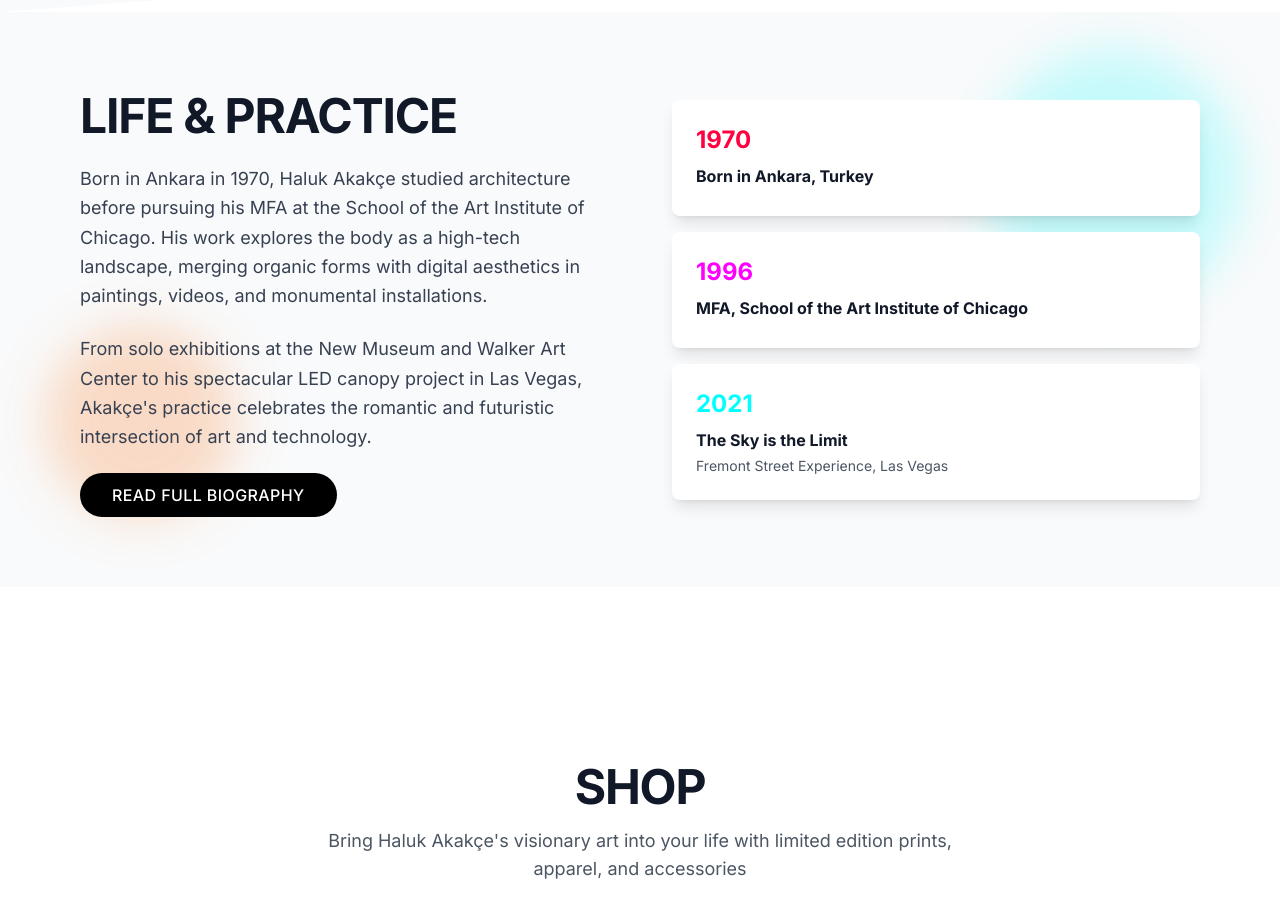
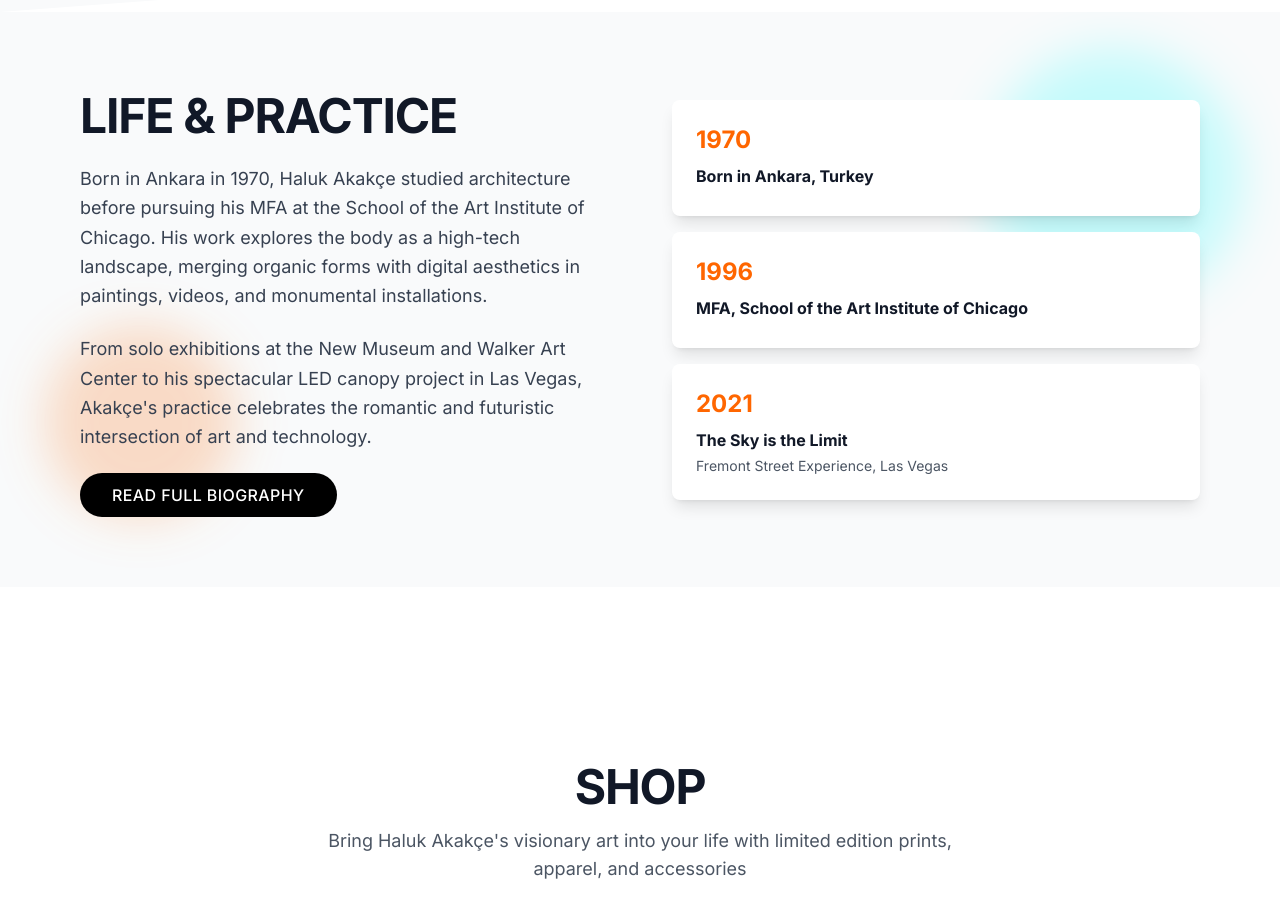
Before and after one commit to Kingly-TR/Haluk-Akak-e, a Next.js app: page / in a window 1280 px wide. Shown: the part 1820-2738 px from the top of the page. Built offline with nearby package versions, Linux system fonts and the light colour scheme.

Commit message:
Fix Life & Practice timeline colors: change from red/magenta/cyan to unified orange to match Radiant Networks color scheme

```diff
--- a/app/page.tsx
+++ b/app/page.tsx
@@ -75,15 +75,15 @@ export default function Home() {
 
             <div className="space-y-4">
               <div className="bg-white p-6 rounded-lg shadow-lg">
-                <div className="text-akakce-red font-bold text-2xl mb-2">1970</div>
+                <div className="text-akakce-orange font-bold text-2xl mb-2">1970</div>
                 <div className="font-bold mb-1">Born in Ankara, Turkey</div>
               </div>
               <div className="bg-white p-6 rounded-lg shadow-lg">
-                <div className="text-akakce-magenta font-bold text-2xl mb-2">1996</div>
+                <div className="text-akakce-orange font-bold text-2xl mb-2">1996</div>
                 <div className="font-bold mb-1">MFA, School of the Art Institute of Chicago</div>
               </div>
               <div className="bg-white p-6 rounded-lg shadow-lg">
-                <div className="text-akakce-cyan font-bold text-2xl mb-2">2021</div>
+                <div className="text-akakce-orange font-bold text-2xl mb-2">2021</div>
                 <div className="font-bold mb-1">The Sky is the Limit</div>
                 <div className="text-sm text-gray-600">Fremont Street Experience, Las Vegas</div>
               </div>
```
